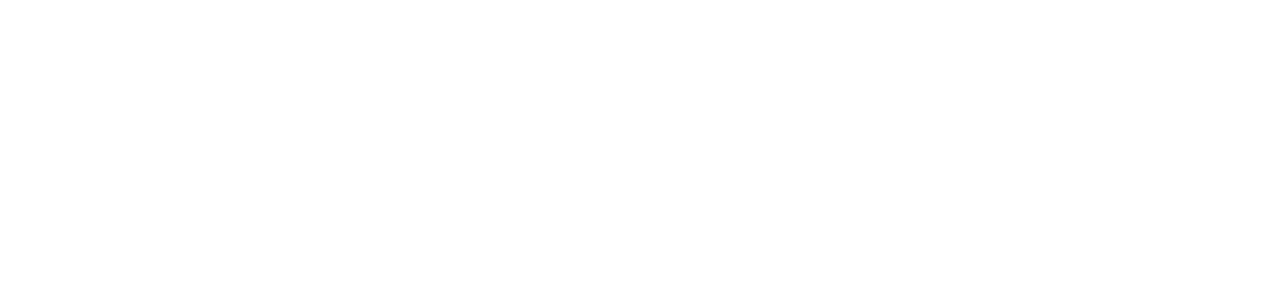
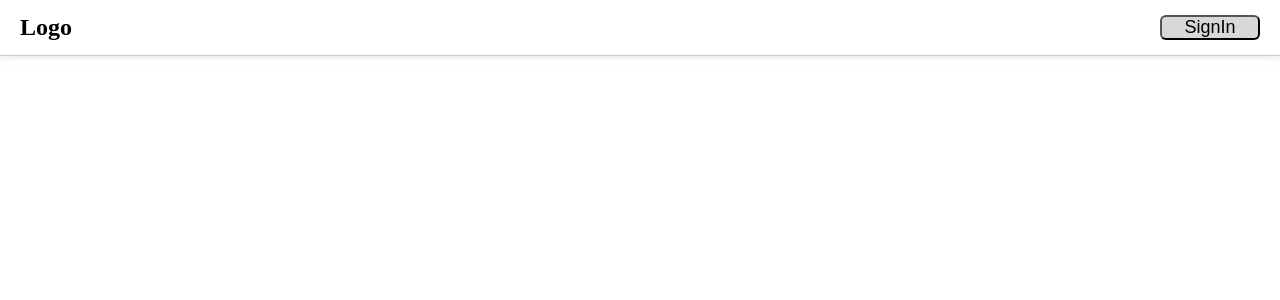
Before and after one commit to Halva1988/test-codes-commanders, a React (Create React App) app: page /signin in a window 1280 px wide. Shown: the top 300 px of the page. Built offline with nearby package versions, Linux system fonts and the light colour scheme; the HTML template or start-up script is replaced by a standard one.

Commit message:
добавил header, main, получил данные, сделал карточки, добавил стили

```diff
--- a/src/App.tsx
+++ b/src/App.tsx
@@ -1,10 +1,18 @@
-
+import { BrowserRouter as Router, Routes, Route } from "react-router-dom";
+import Header from "./components/header/Header";
+import Home from "./pages/home/home";
+import SignIn from "./pages/signin/signIn";
 
 function App() {
-  return (
-    <div className="App">
-    </div>
-  );
+	return (
+		<Router>
+			<Header />
+			<Routes>
+				<Route path="/" element={<Home />} />
+				<Route path="/signin" element={<SignIn />} />
+			</Routes>
+		</Router>
+	);
 }
 
 export default App;
--- /dev/null
+++ b/src/components/header/Header.module.css
@@ -0,0 +1,34 @@
+.header {
+  display: flex;
+  justify-content: space-between;
+  align-items: center;
+  height: 3.5rem;
+  padding: 5px 20px;
+  border-bottom: 1px solid #ccc;
+  box-shadow: 0px -11px 15px 0px;
+  position: fixed;
+  left: 0;
+  top: 0;
+  right: 0;
+  background-color: #fff;
+  z-index: 100;
+}
+
+.logo {
+  font-size: 1.5rem;
+  font-weight: bold;
+}
+
+.button {
+  background-color: rgba(167, 163, 163, 0.43);
+  font-size: 1.125rem;
+  text-transform: capitalize;
+  border-radius: 0.375rem;
+  width: 100px;
+  cursor: pointer;
+}
+
+button:hover {
+  scale: 1.05;
+  transition: cubic-bezier(0.4, 0, 0.2, 1) all 0.15s
+}
--- /dev/null
+++ b/src/components/header/Header.tsx
@@ -0,0 +1,17 @@
+import { Link } from "react-router-dom";
+import styles from "./Header.module.css"
+
+const Header: React.FC = () => {
+	return (
+		<header className={styles.header}>
+			<Link to="/">
+				<div className={styles.logo}>Logo</div>
+			</Link>
+			<Link to="/signin">
+				<button className={styles.button}>SignIn</button>
+			</Link>
+		</header>
+	);
+};
+
+export default Header;
--- /dev/null
+++ b/src/components/main/Post.module.css
@@ -0,0 +1,22 @@
+.post {
+  flex: 1 1 0%;
+  flex-basis: 20rem;
+  max-width: 350px;
+  height: 200px;
+  background-color: rgba(90, 84, 84, 0.384);
+  border-radius: 0.75rem;
+  transition: cubic-bezier(0.4, 0, 0.2, 1) all 0.15s;
+  padding: 0.5rem 1rem;
+  box-shadow: 4px 3px 13px 0px #60485f;
+}
+
+.post:hover {
+  scale: 1.05;
+  transform: translate(var(--tw-translate-x), var(--tw-translate-y)) rotate(var(--tw-rotate)) skewX(var(--tw-skew-x)) skewY(var(--tw-skew-y)) scaleX(var(--tw-scale-x)) scaleY(var(--tw-scale-y));
+  transition: cubic-bezier(0.4, 0, 0.2, 1) all 0.15s;
+  cursor: pointer;
+}
+
+.body {
+  margin-top: 15px;
+}
--- /dev/null
+++ b/src/components/main/Post.tsx
@@ -0,0 +1,13 @@
+import { IPost } from "../../types/type";
+import styles from "./Post.module.css";
+
+const Post = ({ post }: { post: IPost }): JSX.Element => {
+	return (
+		<div className={styles.post}>
+			<h2>{post.title.slice(0, 15) + "..."}</h2>
+			<p className={styles.body}>{post.body.slice(0, 90) + "..."}</p>
+		</div>
+	);
+};
+
+export default Post;
--- /dev/null
+++ b/src/global.d.ts
@@ -0,0 +1,4 @@
+declare module '*.css' {
+  const content: { [key: string]: string };
+  export default content;
+}
--- a/src/index.css
+++ b/src/index.css
@@ -2,4 +2,20 @@
   margin: 0;
   padding: 0;
   box-sizing: border-box;
+  scrollbar-width: thin;
 }
+
+body {
+    min-height: 100vh;
+    display: flex;
+    flex-direction: column;
+}
+
+a {
+  text-decoration: none;
+  color: inherit;
+}
+
+::-webkit-scrollbar {
+  width: 5px;
+}
--- /dev/null
+++ b/src/lib/getData.ts
@@ -0,0 +1,15 @@
+import { IPost } from "../types/type"
+
+
+const getData = async (): Promise<IPost[]> => {
+  try {
+      const res = await fetch('https://jsonplaceholder.typicode.com/posts')
+      const posts = await res.json()
+      return posts
+    } catch (error) {
+      console.log(error)
+      return []
+    }
+}
+
+export default getData
--- /dev/null
+++ b/src/pages/home/home.tsx
@@ -0,0 +1,30 @@
+import { useEffect, useState } from "react";
+import { IPost } from "../../types/type";
+import getData from "../../lib/getData";
+import styles from "./posts.module.css";
+import Post from "../../components/main/Post";
+
+
+const Home = (): JSX.Element => {
+  const [posts, setPosts] = useState<IPost[]>([]);
+
+  useEffect(() => {
+    const fetchPosts = async () => {
+      const data = await getData();
+      setPosts(data);
+    };
+    fetchPosts();
+  }, []);
+
+  return (
+    <main>
+      <div className={styles.posts}>
+        {posts.map((post) => (
+          <Post key={post.id} post={post} />
+        ))}
+      </div>
+    </main>
+  );
+}
+
+export default Home
--- /dev/null
+++ b/src/pages/home/posts.module.css
@@ -0,0 +1,8 @@
+.posts {
+  display: flex;
+  flex-wrap: wrap;
+  gap: 30px;
+  margin-top: 70px;
+  justify-content: center;
+  padding: 0 20px 15px;
+}
--- /dev/null
+++ b/src/pages/signin/signIn.tsx
@@ -0,0 +1,9 @@
+
+
+const SignIn = () => {
+  return (
+    <div>SignIn</div>
+  )
+}
+
+export default SignIn
--- /dev/null
+++ b/src/types/type.ts
@@ -0,0 +1,6 @@
+export interface IPost {
+  userId: number;
+  id: number;
+  title: string;
+  body: string;
+}
```
